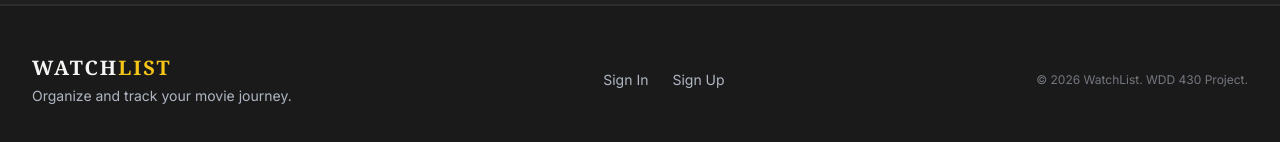
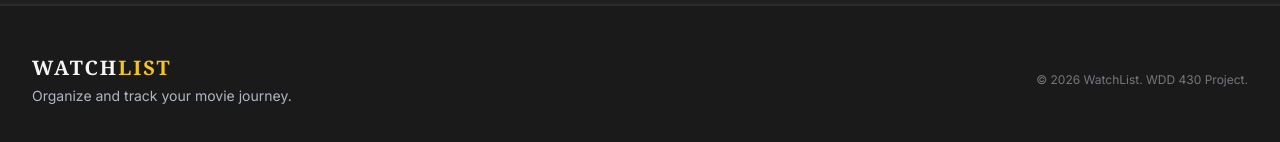
Before and after one commit to jdethington/wdd430-team4-project, a Next.js app: page / in a window 1280 px wide. Shown: the part 1292-1434 px from the top of the page. Built offline with nearby package versions, Linux system fonts and the light colour scheme; no server answers.

Commit message:
Removed Sign In & Sign Up form footer

```diff
--- a/components/Footer.tsx
+++ b/components/Footer.tsx
@@ -13,21 +13,6 @@ export default function Footer() {
           </p>
         </div>
 
-        <div className="flex items-center gap-6 text-sm text-[#afb6c2]">
-          <Link
-            href="/login"
-            className="hover:text-[#f5c518] transition-colors"
-          >
-            Sign In
-          </Link>
-          <Link
-            href="/signup"
-            className="hover:text-[#f5c518] transition-colors"
-          >
-            Sign Up
-          </Link>
-        </div>
-
         <p className="text-xs text-[#afb6c2]/60">
           &copy; {new Date().getFullYear()} WatchList. WDD 430 Project.
         </p>
```
